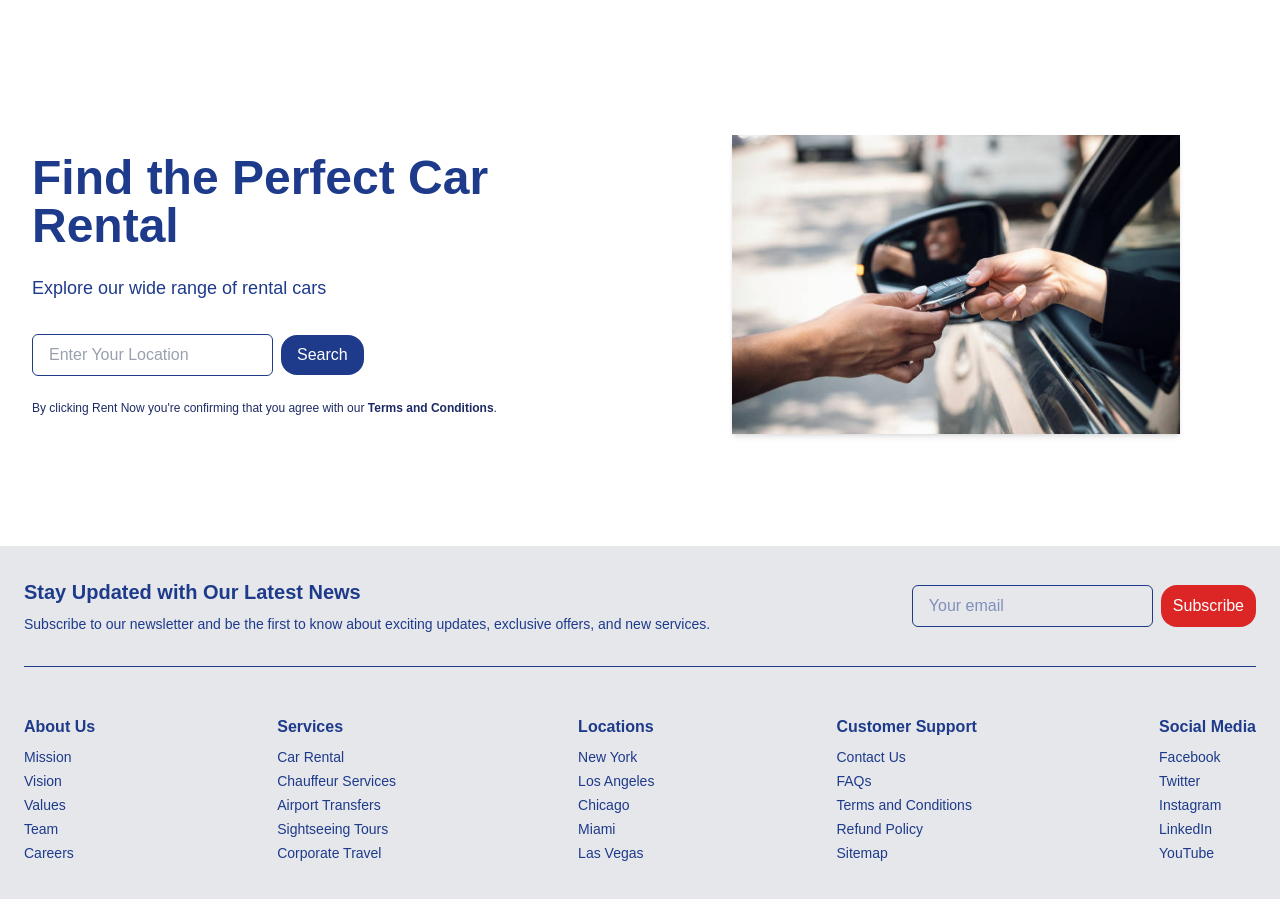
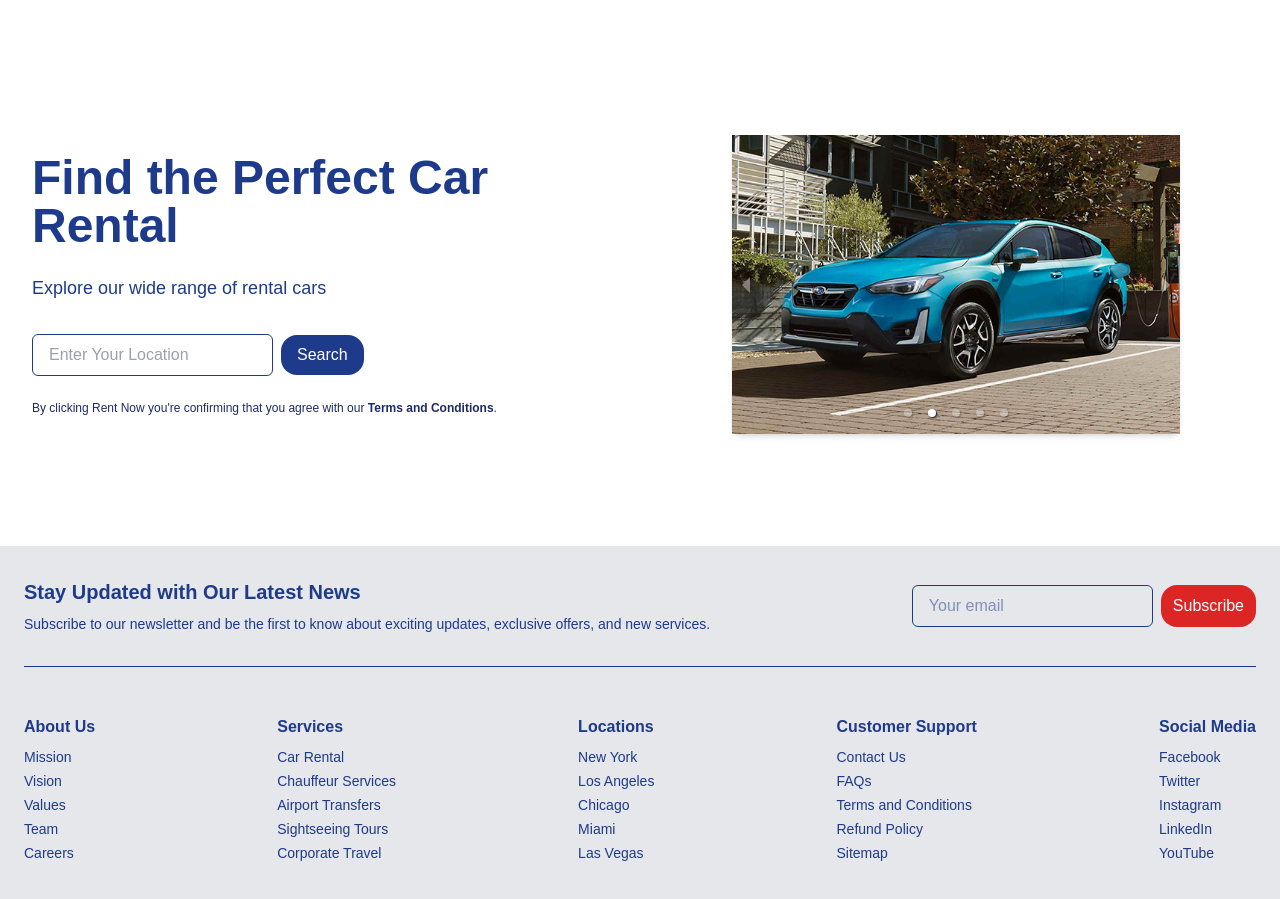
Before and after one commit to Dinesh0017/car-rent-platform, a Next.js app: page /fleet in a window 1280 px wide. Shown: the part 1300-2199 px from the top of the page. Built offline with nearby package versions, Linux system fonts and the light colour scheme.

Commit message:
add carosule

```diff
--- a/package.json
+++ b/package.json
@@ -17,6 +17,7 @@
     "react": "^19.0.0",
     "react-dom": "^19.0.0",
     "react-icons": "^5.5.0",
+    "react-responsive-carousel": "^3.2.23",
     "tailwindcss": "^4.1.1"
   },
   "devDependencies": {
--- /dev/null
+++ b/src/components/CarCarousel.js
@@ -0,0 +1,34 @@
+'use client';
+import { Carousel } from 'react-responsive-carousel';
+import "react-responsive-carousel/lib/styles/carousel.min.css";
+
+const CarCarousel = () => (
+  <div className="flex-1 max-w-md mx-auto">
+    <Carousel
+      autoPlay
+      infiniteLoop
+      showThumbs={false}
+      showStatus={false}
+      showIndicators={true}
+      className="shadow-md rounded-lg"
+    >
+      <div>
+        <img src="/assets/rentcar.jpg" alt="Car 1" />
+      </div>
+      <div>
+        <img src="/assets/subaru.jpg" alt="Car 2" />
+      </div>
+      <div>
+        <img src="/assets/tesla.jpg" alt="Car 3" />
+      </div>
+      <div>
+        <img src="/assets/bens.jpg" alt="Car 4" />
+      </div>
+      <div>
+        <img src="/assets/bmw.jpeg" alt="Car 5" />
+      </div>
+    </Carousel>
+  </div>
+);
+
+export default CarCarousel;
--- a/src/components/RentLocation.js
+++ b/src/components/RentLocation.js
@@ -1,6 +1,7 @@
 "use client";
 import React from 'react'
 import Button from './Button';
+import CarCarousel from './CarCarousel';
 
 const RentLocation = () => {
   {/* Button click*/}
@@ -35,7 +36,7 @@ const RentLocation = () => {
 
           {/* Image */}
           <div className="flex-1">
-            <img src="/assets/rentcar.jpg" alt="Car" className="w-full max-w-md mx-auto  shadow-md" />
+            <CarCarousel/>
           </div>
         </div>
       </section>
```
Also changed, not shown: 1 other file (tests, documents, lock files or other folders).
